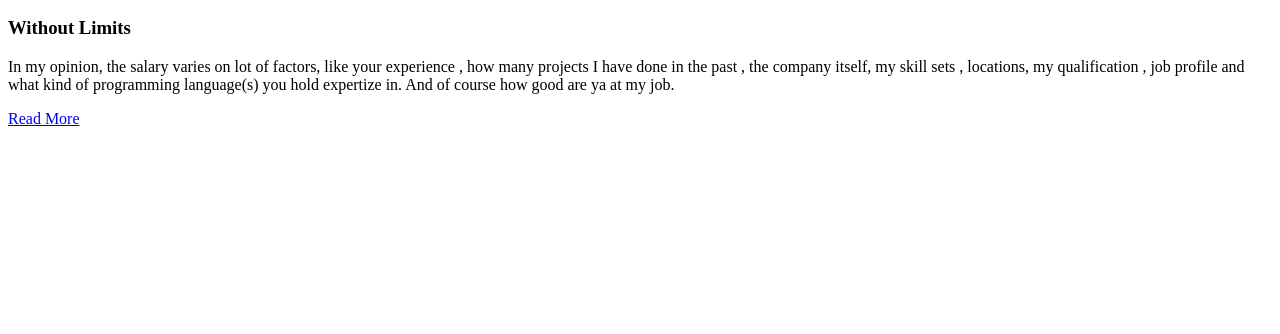
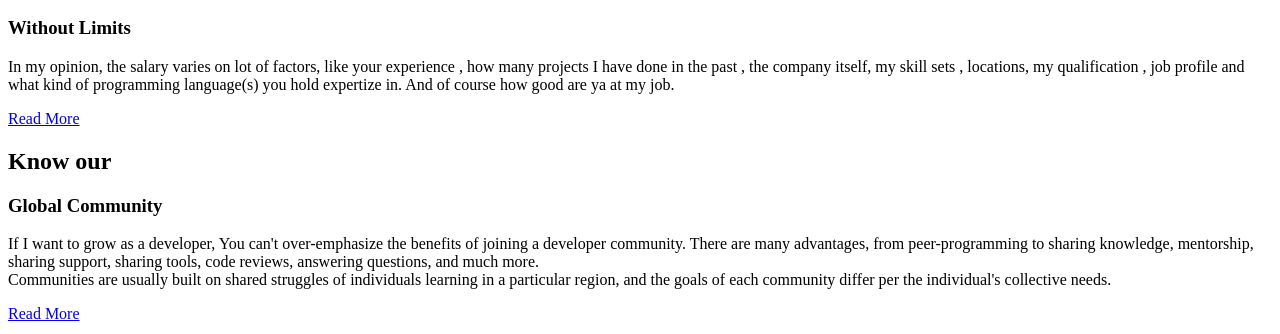
Before and after one commit to Sanjoy-Kundu/Final-Project-One, a plain HTML site: page index.html in a window 1280 px wide. Shown: the part 737-1071 px from the top of the page. Before the commit the page ends 873 px from the top, so only its background shows below. Drawn offline with Linux system fonts and the light colour scheme.

Commit message:
four part

```diff
--- a/index.html
+++ b/index.html
@@ -69,5 +69,22 @@
 				<a href="#" class="button-2">Read More</a>
 			</div>
 		</section>
+		<!--section-four-->
+		<section class="four-section">
+			<div class="four-section-info">
+				<h2>Know our </h2>
+				<h3>Global Community</h3>
+				<p>If I want to grow as a developer, You can't over-emphasize the benefits of joining a developer
+					community. There are many advantages, from peer-programming to sharing knowledge, mentorship,
+					sharing support, sharing tools, code reviews, answering questions, and much more. <br>
+					Communities are usually built on shared struggles of individuals learning in a particular region,
+					and the goals of each community differ per the individual's collective needs.
+				</p>
+				<a href="#" class="button-2">Read More</a>
+			</div>
+			<div class="four-section-left-logo">
+				<img src="images/pictures/project.png" alt="">
+			</div>
+		</section>
 </body>
 </html>
```
